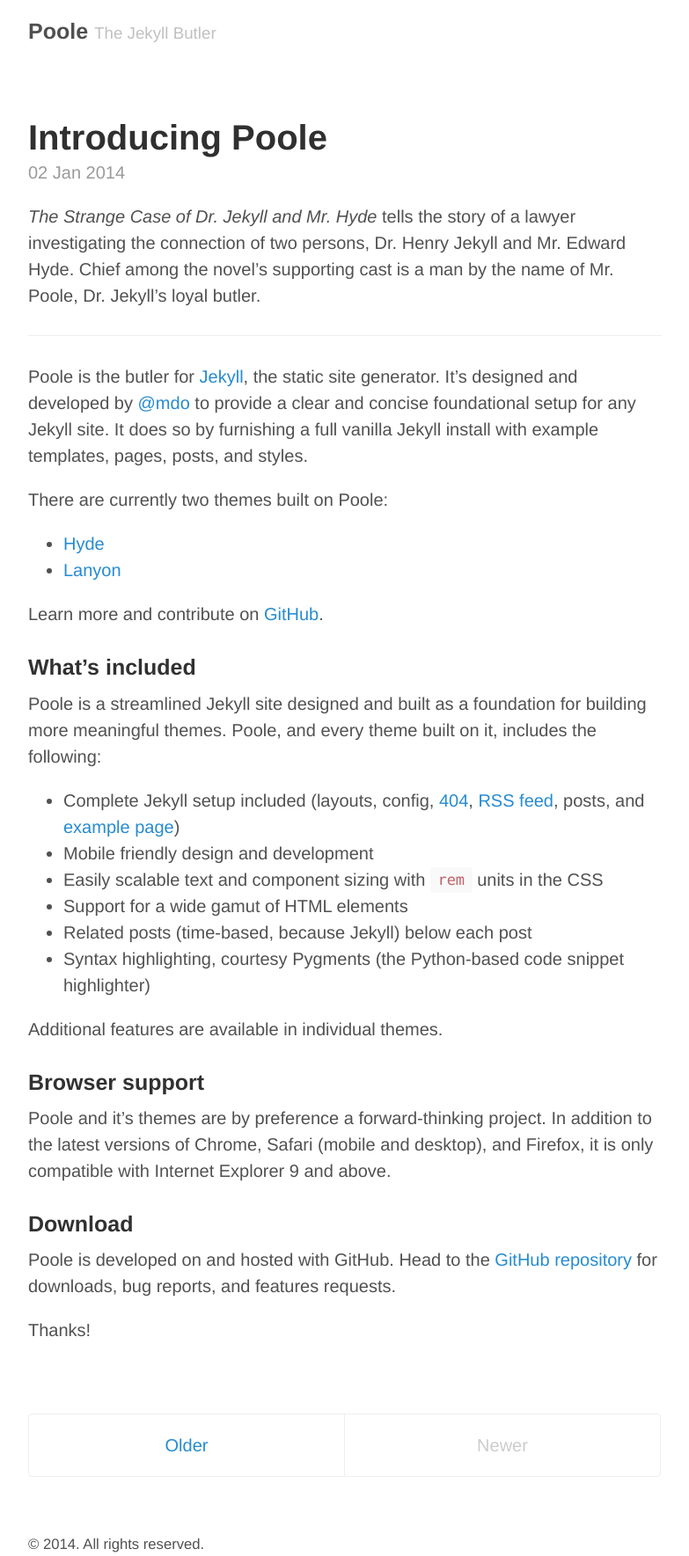
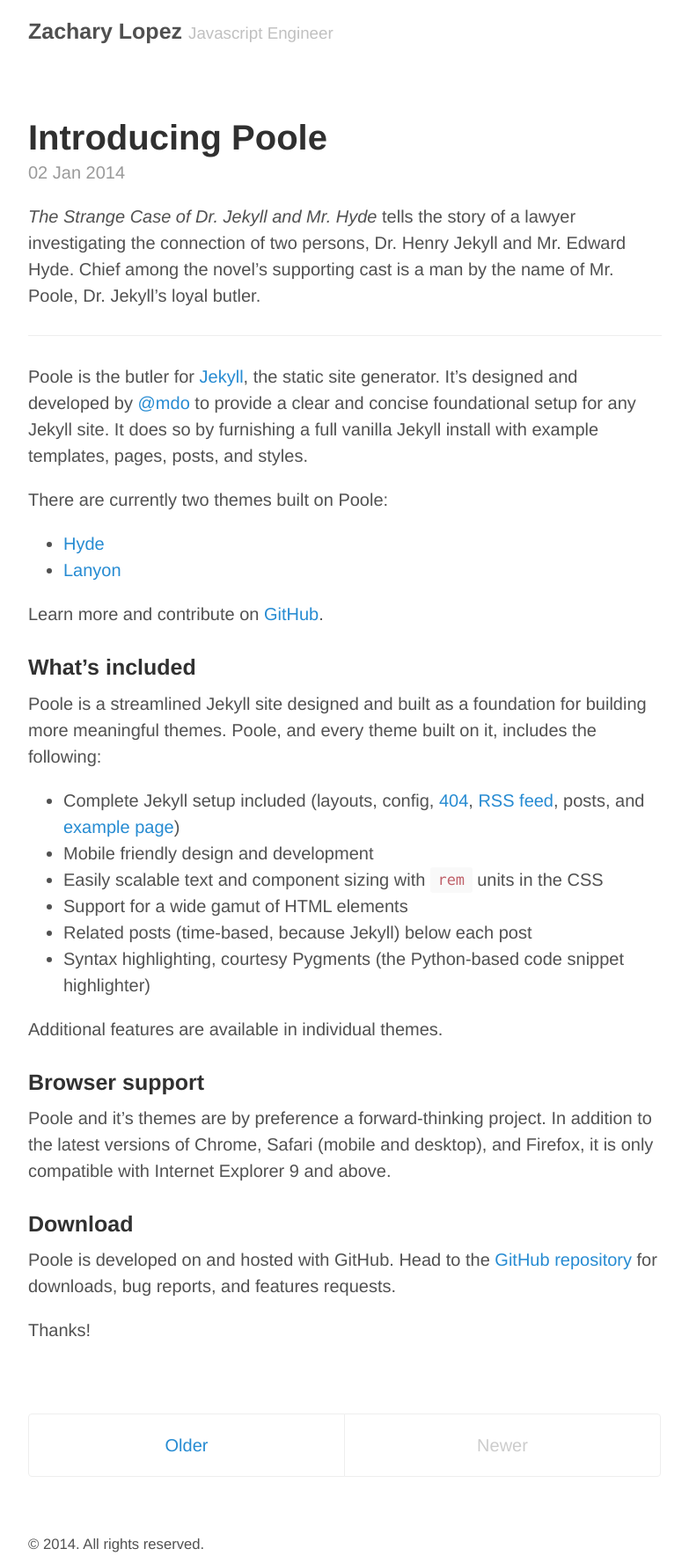
Before and after one commit to zdlopez/zdlopez.github.io, a Jekyll site: the page built from index.html, in a window 1280 px wide. Shown: the whole page at 88% size, without its empty margins (248-1031 px from the left). Built offline with Jekyll 4.4.1, drawn with Linux system fonts in a browser that asks for light colours; the list of posts is cut into pages by our own code.

Commit message:
updated config

```diff
--- a/_config.yml
+++ b/_config.yml
@@ -3,15 +3,15 @@
 relative_permalinks: true
 
 # Setup
-title:            Poole
-tagline:          The Jekyll Butler
-url:              http://getpoole.com
+title:            Zachary Lopez
+tagline:          Javascript Engineer
+url:              http://zdlopez.github.io
 paginate:         1
 baseurl:          /
 author:
-  name:           Mark Otto
-  url:            https://twitter.com/mdo
-  email:          markdotto@gmail.com
+  name:           Zachary Lopez
+  url:            https://twitter.com/zdlopez
+  email:          zachary.d.lopez@gmail.com
 
 # Custom vars
 version:          1.0.0
```
